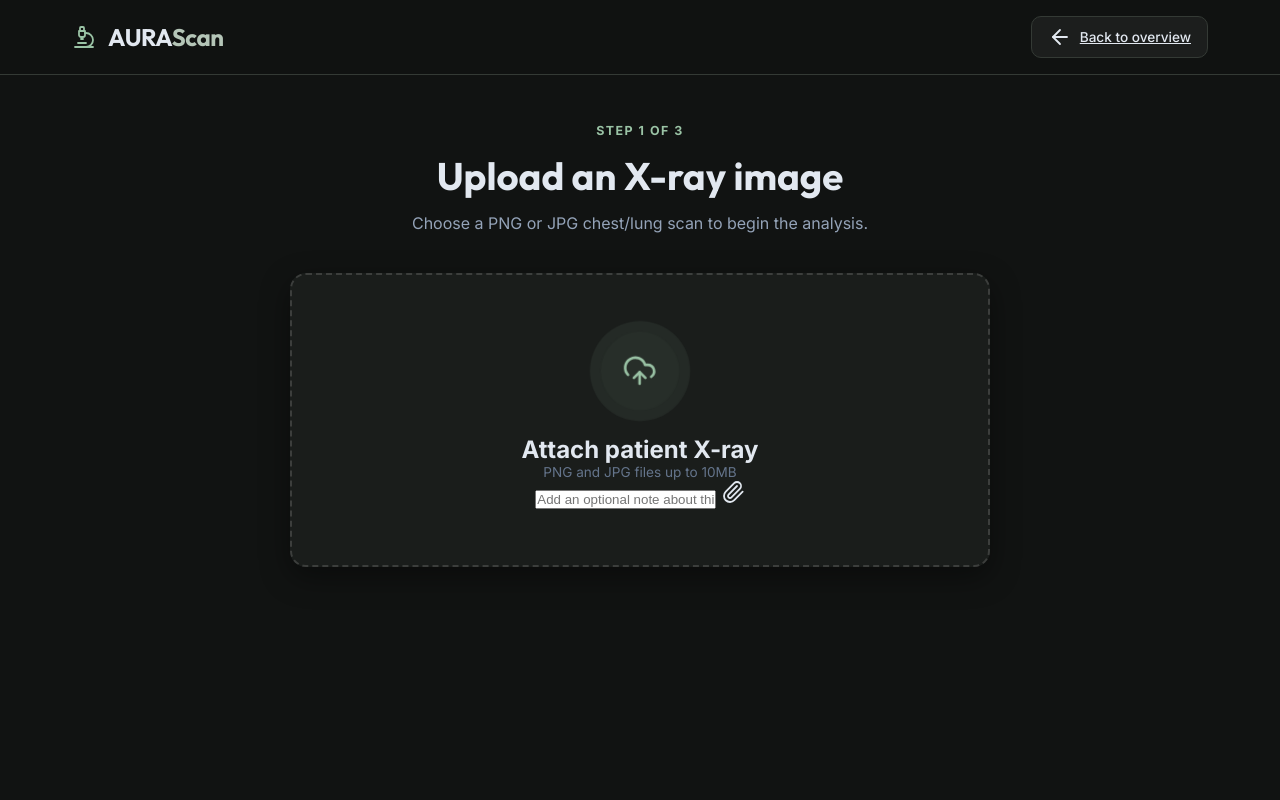
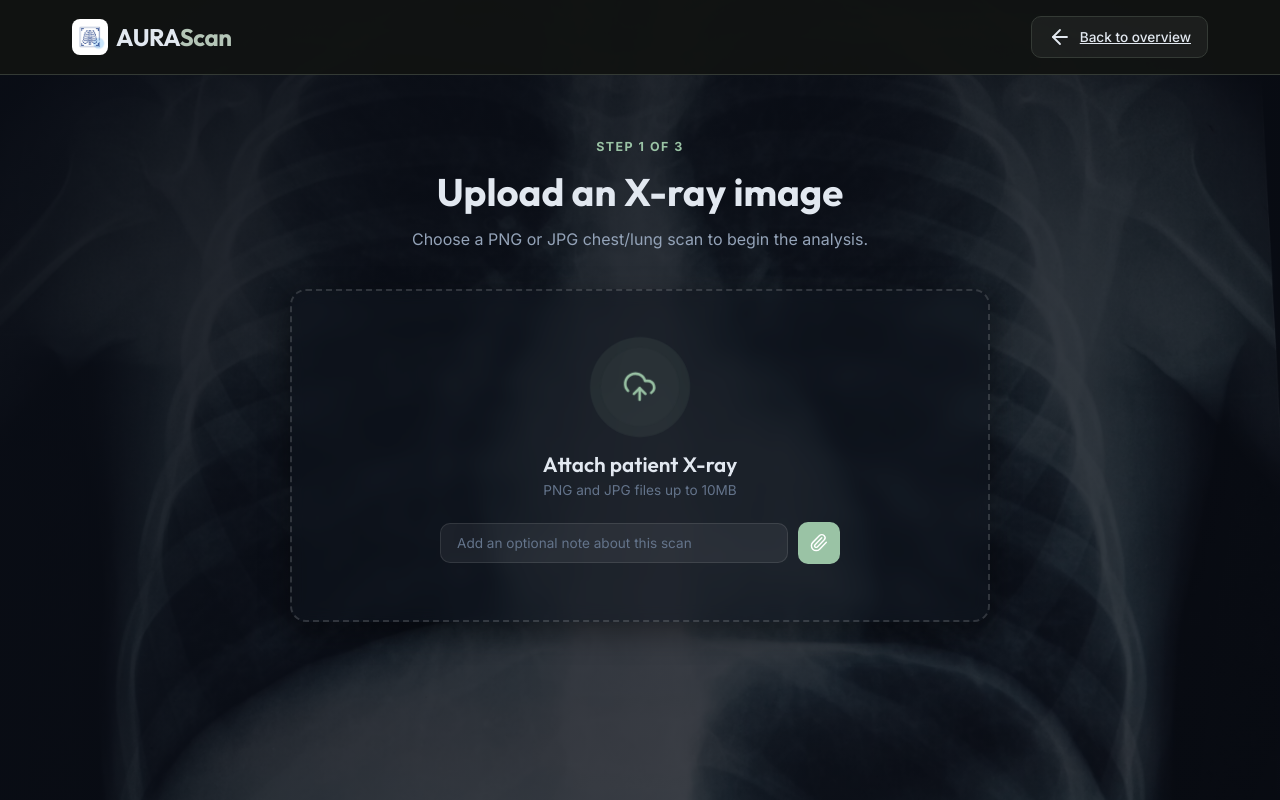
Before and after one commit to Josemiles-ctr/Year-2-Recess-Project, a Flask app: page /upload in a window 1280 px wide. Run offline with Flask 3, Linux system fonts and the light colour scheme; some libraries are stand-ins or nearby versions.

Commit message:
FInal upload page enhancement

```diff
--- a/src/static/css/main.css
+++ b/src/static/css/main.css
@@ -11,6 +11,7 @@
 
     /* Restrained clinical palette */
     --primary: #9ac3a5;
+    --primary-hover: #7fb38d;
     --primary-strong: #79a988;
     --primary-glow: rgba(154, 195, 165, 0.16);
     --blue: #b4c5b7;
@@ -72,11 +73,18 @@ body {
 .logo {
     display: flex;
     align-items: center;
-    gap: 0.75rem;
+    gap: 0.5rem;
     font-family: var(--font-heading);
     font-weight: 700;
     font-size: 1.5rem;
     letter-spacing: -0.02em;
+}
+
+.logo-img {
+    height: 36px;
+    width: 36px;
+    border-radius: 8px;
+    object-fit: cover;
 }
 
 .clinic-icon {
@@ -143,8 +151,29 @@ body {
 }
 
 .hero-section {
+    position: relative;
     text-align: center;
     margin-bottom: 3.5rem;
+    padding: 6rem 2rem;
+    border-radius: 24px;
+    overflow: hidden;
+    isolation: isolate;
+}
+
+.hero-section::before {
+    content: '';
+    position: absolute;
+    inset: 0;
+    background: url('../images/background.jpg') center / cover no-repeat;
+    z-index: -2;
+}
+
+.hero-section::after {
+    content: '';
+    position: absolute;
+    inset: 0;
+    background: linear-gradient(135deg, rgba(10, 14, 23, 0.88) 0%, rgba(10, 14, 23, 0.72) 100%);
+    z-index: -1;
 }
 
 .hero-title {
@@ -225,10 +254,42 @@ body {
     letter-spacing: 0.08em;
 }
 
-.upload-page { max-width: 850px; }
-.upload-page-intro { margin-bottom: 2.5rem; text-align: center; }
+.upload-page {
+    max-width: 850px;
+    position: relative;
+    isolation: isolate;
+}
+
+.upload-page::before {
+    content: '';
+    position: fixed;
+    inset: 0;
+    background: url('../images/uploadbg.avif') center / cover no-repeat;
+    z-index: -2;
+}
+
+.upload-page::after {
+    content: '';
+    position: fixed;
+    inset: 0;
+    background: linear-gradient(135deg, rgba(10, 14, 23, 0.92) 0%, rgba(10, 14, 23, 0.75) 100%);
+    z-index: -1;
+}
+
+.upload-page-intro { margin-bottom: 2.5rem; text-align: center; padding-top: 1rem; }
 .upload-page-intro h1 { font-family: var(--font-heading); font-size: 2.4rem; }
 .upload-page-intro p:last-child { margin-top: 0.8rem; color: #94a3b8; }
+
+.upload-prompt h2 {
+    font-family: var(--font-heading);
+    font-size: 1.3rem;
+    font-weight: 600;
+    margin-bottom: 0.3rem;
+}
+
+.upload-section {
+    margin-bottom: 3rem;
+}
 
 /* Upload Container */
 .upload-container {
@@ -239,11 +300,14 @@ body {
     border: 2px dashed rgba(255, 255, 255, 0.15);
     padding: 3.5rem 2rem;
     transition: background 0.3s, border-color 0.3s;
+    background: rgba(15, 20, 30, 0.55);
+    backdrop-filter: blur(8px);
 }
 
 .upload-container.dragover {
     border-color: var(--primary);
-    background: rgba(154, 195, 165, 0.08);
+    background: rgba(154, 195, 165, 0.15);
+    backdrop-filter: blur(12px);
 }
 
 .icon-pulse {
@@ -269,6 +333,66 @@ body {
     width: 2.2rem;
     height: 2.2rem;
     color: var(--primary);
+}
+
+.upload-composer {
+    display: flex;
+    align-items: center;
+    gap: 0.6rem;
+    margin-top: 1.5rem;
+    max-width: 400px;
+    margin-left: auto;
+    margin-right: auto;
+}
+
+.upload-composer input {
+    flex: 1;
+    background: rgba(255, 255, 255, 0.06);
+    border: 1px solid rgba(255, 255, 255, 0.1);
+    border-radius: 10px;
+    padding: 0.7rem 1rem;
+    font-size: 0.85rem;
+    color: #e2e8f0;
+    outline: none;
+    transition: border-color 0.2s, background 0.2s;
+    font-family: inherit;
+}
+
+.upload-composer input::placeholder {
+    color: #64748b;
+}
+
+.upload-composer input:focus {
+    border-color: var(--primary);
+    background: rgba(255, 255, 255, 0.09);
+}
+
+.attachment-button {
+    display: inline-flex;
+    align-items: center;
+    justify-content: center;
+    width: 42px;
+    height: 42px;
+    border-radius: 10px;
+    background: var(--primary);
+    color: #fff;
+    cursor: pointer;
+    transition: background 0.2s, transform 0.15s;
+    flex-shrink: 0;
+}
+
+.attachment-button:hover {
+    background: var(--primary-hover);
+    transform: scale(1.05);
+}
+
+.attachment-button:active {
+    transform: scale(0.95);
+}
+
+.attachment-button svg {
+    width: 1.2rem;
+    height: 1.2rem;
 }
 
 .highlight-action {
--- a/src/templates/index.html
+++ b/src/templates/index.html
@@ -12,12 +12,13 @@
     <script src="https://unpkg.com/lucide@0.468.0/dist/umd/lucide.js"></script>
     <!-- Custom CSS -->
     <link rel="stylesheet" href="{{ url_for('static', filename='css/main.css') }}">
+    <link rel="icon" type="image/jpeg" href="{{ url_for('static', filename='images/logo.jpg') }}">
 </head>
 <body>
     <header class="app-header">
         <div class="header-container">
             <div class="logo">
-                <i data-lucide="microscope" class="clinic-icon"></i>
+                <img src="{{ url_for('static', filename='images/logo.jpg') }}" alt="AuraScan" class="logo-img">
                 <span>AURA<span class="logo-highlight">Scan</span></span>
             </div>
             <nav class="nav-links">
--- a/src/templates/report.html
+++ b/src/templates/report.html
@@ -9,12 +9,13 @@
     <link href="https://fonts.googleapis.com/css2?family=Inter:wght@300;400;500;600;700&family=Outfit:wght@400;500;600;700&display=swap" rel="stylesheet">
     <script src="https://unpkg.com/lucide@0.468.0/dist/umd/lucide.js"></script>
     <link rel="stylesheet" href="{{ url_for('static', filename='css/main.css') }}">
+    <link rel="icon" type="image/jpeg" href="{{ url_for('static', filename='images/logo.jpg') }}">
 </head>
 <body>
     <header class="app-header">
         <div class="header-container">
             <div class="logo">
-                <i data-lucide="microscope" class="clinic-icon"></i>
+                <img src="{{ url_for('static', filename='images/logo.jpg') }}" alt="AuraScan" class="logo-img">
                 <a href="{{ url_for('web.index') }}" class="home-link">AURA<span class="logo-highlight">Scan</span></a>
             </div>
             <div class="header-actions">
--- a/src/templates/upload.html
+++ b/src/templates/upload.html
@@ -9,11 +9,12 @@
     <link href="https://fonts.googleapis.com/css2?family=Inter:wght@300;400;500;600;700&family=Outfit:wght@400;500;600;700&display=swap" rel="stylesheet">
     <script src="https://unpkg.com/lucide@0.468.0/dist/umd/lucide.js"></script>
     <link rel="stylesheet" href="{{ url_for('static', filename='css/main.css') }}">
+    <link rel="icon" type="image/jpeg" href="{{ url_for('static', filename='images/logo.jpg') }}">
 </head>
 <body>
     <header class="app-header">
         <div class="header-container">
-            <div class="logo"><i data-lucide="microscope" class="clinic-icon"></i><a href="{{ url_for('web.index') }}" class="home-link">AURA<span class="logo-highlight">Scan</span></a></div>
+            <div class="logo"><img src="{{ url_for('static', filename='images/logo.jpg') }}" alt="AuraScan" class="logo-img"><a href="{{ url_for('web.index') }}" class="home-link">AURA<span class="logo-highlight">Scan</span></a></div>
             <a href="{{ url_for('web.index') }}" class="btn btn-secondary btn-sm"><i data-lucide="arrow-left"></i> Back to overview</a>
         </div>
     </header>
```
Also changed, not shown: assets/background.jpg (added), assets/dataset_info.md (renamed from data/raw/dataset_info.md), assets/logo.jpg (added), assets/uploadbg.avif (added), src/static/images/background.jpg (added), src/static/images/logo.jpg (added), src/static/images/uploadbg.avif (added), 2 other files.
